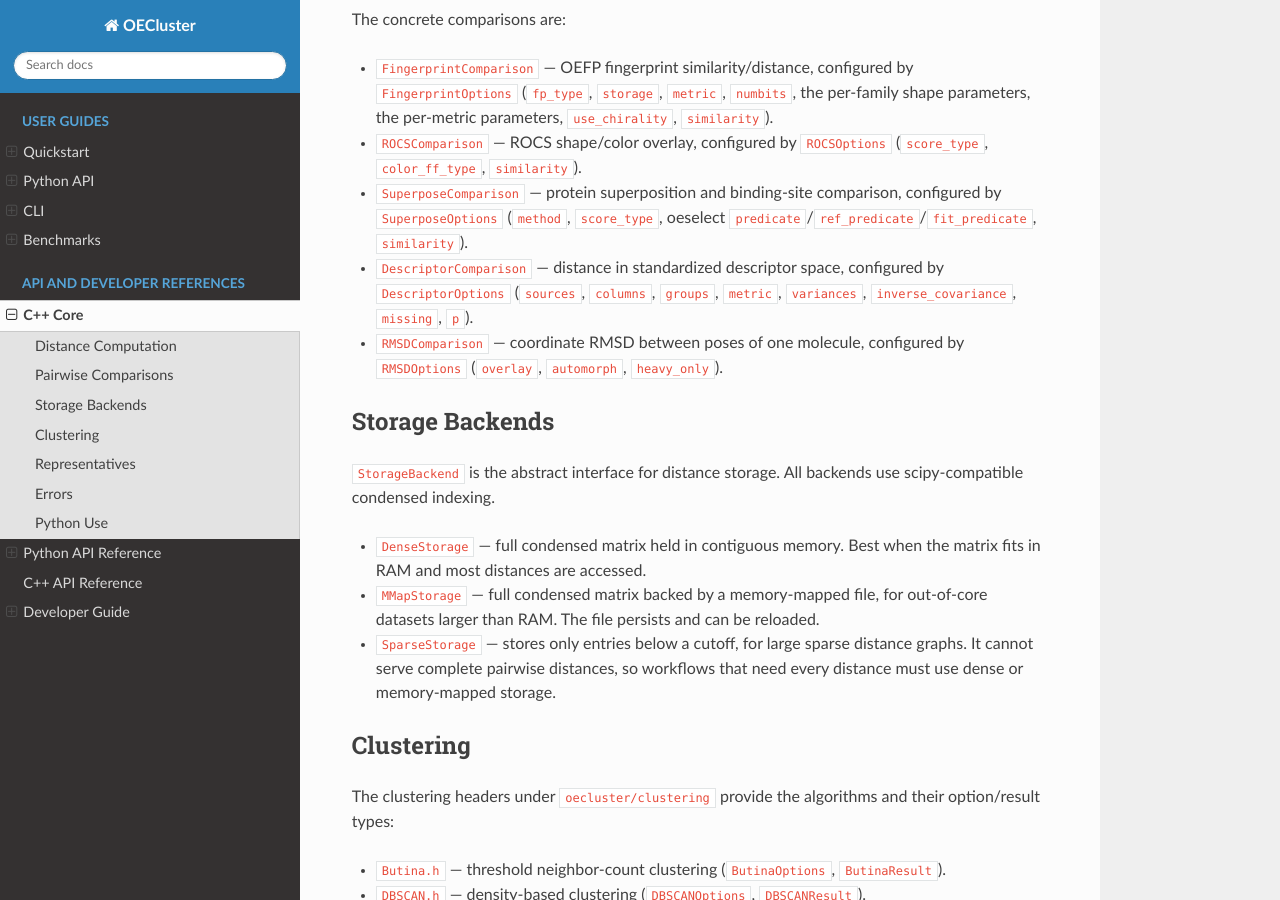
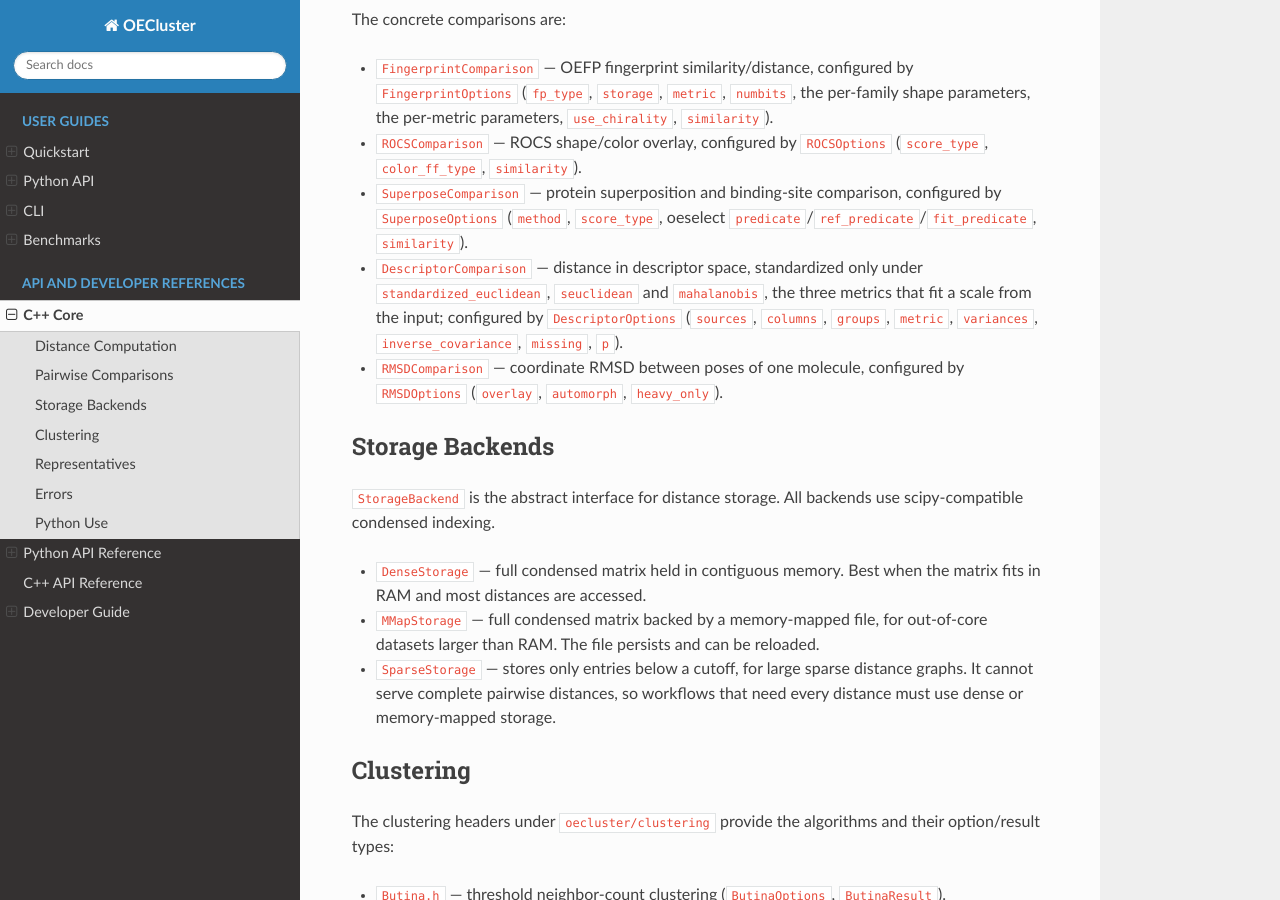
Before and after one commit to scott-arne/oecluster, a Sphinx documentation site: the page built from docs/cpp-core.md, in a window 1280 px wide and 900 px high, scrolled down 1188 px. Built offline with Sphinx 7.4.7 and the Read the Docs theme 3.1.0, drawn with Linux system fonts in a browser that asks for light colours; pages that are not in the unit, such as notebooks, are missing from menus; the version number is read from the project's files by our own code.

Commit message:
docs: correct the descriptor recipe and the standardization claim
README: the reuse recipe told the caller to pass columns= and variances=
from descriptor_statistics(), but the parameter table two lines above
offers mordred and rdkit as well as openeye, and column names are
resolved against the sources named on the call. Following the recipe on
either non-default source failed -- "Unknown descriptor column: ABC" for
mordred and "Unknown descriptor column: MaxAbsEStateIndex" for rdkit --
until sources= travelled with the other two.

cpp-core: the DescriptorComparison bullet called every descriptor
distance standardized. Over ["CCO", "CCC"] only standardized_euclidean,
seuclidean and mahalanobis fit anything: those three narrow eleven
columns to seven, while euclidean, manhattan, chebyshev, hamming,
canberra, bray_curtis and minkowski keep all eleven raw.

```diff
--- a/docs/cpp-core.md
+++ b/docs/cpp-core.md
@@ -62,9 +62,11 @@ The concrete comparisons are:
 - `SuperposeComparison` — protein superposition and binding-site comparison,
   configured by `SuperposeOptions` (`method`, `score_type`, oeselect
   `predicate`/`ref_predicate`/`fit_predicate`, `similarity`).
-- `DescriptorComparison` — distance in standardized descriptor space,
-  configured by `DescriptorOptions` (`sources`, `columns`, `groups`, `metric`,
-  `variances`, `inverse_covariance`, `missing`, `p`).
+- `DescriptorComparison` — distance in descriptor space, standardized only
+  under `standardized_euclidean`, `seuclidean` and `mahalanobis`, the three
+  metrics that fit a scale from the input; configured by `DescriptorOptions`
+  (`sources`, `columns`, `groups`, `metric`, `variances`,
+  `inverse_covariance`, `missing`, `p`).
 - `RMSDComparison` — coordinate RMSD between poses of one molecule, configured
   by `RMSDOptions` (`overlay`, `automorph`, `heavy_only`).
 
```
Also changed, not shown: README.md (+5 -2 lines).
